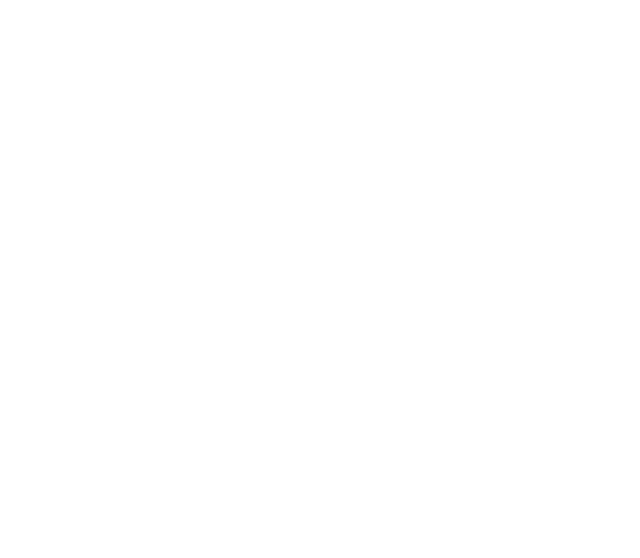
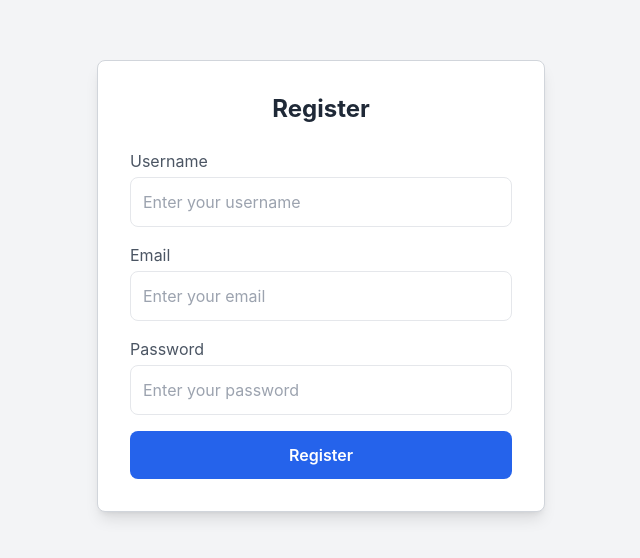
Before and after one commit to Shuhei-Shibahara/Tennis-Journal, a React (Create React App) app in the folder frontend/: page /register in a window 1280 px wide. Before the commit this address had no page. Shown: the part 114-672 px from the top of the page, without its empty margins (319-959 px from the left). Built offline with nearby package versions, Linux system fonts and the light colour scheme.

Commit message:
register and login components created

```diff
--- a/frontend/src/App.tsx
+++ b/frontend/src/App.tsx
@@ -1,13 +1,18 @@
 import React from 'react';
 import { BrowserRouter as Router, Route, Routes } from 'react-router-dom';
 import Home from './components/Home';
+import Register from './components/Register';
+import Login from './components/Login';
+import './index.css';
+
 
 const App: React.FC = () => {
   return (
     <Router>
       <Routes>
         <Route path="/" element={<Home />} />
-        {/* Add more routes as needed */}
+        <Route path="/register" element={<Register />} />
+        <Route path="/login" element={<Login />} />
       </Routes>
     </Router>
   );
--- /dev/null
+++ b/frontend/src/components/Login.tsx
@@ -0,0 +1,52 @@
+import React from 'react';
+import { useForm } from 'react-hook-form';
+import axios from 'axios';
+
+interface LoginFormData {
+  email: string;
+  password: string;
+}
+
+const Login: React.FC = () => {
+  const { register, handleSubmit, formState: { errors } } = useForm<LoginFormData>();
+
+  const onSubmit = async (data: LoginFormData) => {
+    try {
+      const response = await axios.post('http://localhost:5000/api/auth/login', data); // Replace with your backend URL
+      console.log('User logged in:', response.data);
+      // Store the JWT token in localStorage or state
+      localStorage.setItem('token', response.data.token);
+    } catch (error) {
+      console.error('Login error:', error);
+    }
+  };
+
+  return (
+    <div className="flex items-center justify-center h-screen">
+      <form onSubmit={handleSubmit(onSubmit)} className="p-4 bg-white shadow-md rounded-md">
+        <h2 className="text-2xl mb-4">Login</h2>
+        <div className="mb-2">
+          <label>Email</label>
+          <input
+            type="email"
+            {...register('email', { required: true })}
+            className="border p-2 w-full"
+          />
+          {errors.email && <p className="text-red-500">Email is required</p>}
+        </div>
+        <div className="mb-2">
+          <label>Password</label>
+          <input
+            type="password"
+            {...register('password', { required: true })}
+            className="border p-2 w-full"
+          />
+          {errors.password && <p className="text-red-500">Password is required</p>}
+        </div>
+        <button type="submit" className="bg-blue-500 text-white p-2 mt-2">Login</button>
+      </form>
+    </div>
+  );
+};
+
+export default Login;
--- /dev/null
+++ b/frontend/src/components/Register.tsx
@@ -0,0 +1,74 @@
+import React from 'react';
+import { useForm } from 'react-hook-form';
+import axios from 'axios';
+
+interface RegisterFormData {
+  username: string;
+  email: string;
+  password: string;
+}
+
+const Register: React.FC = () => {
+  const { register, handleSubmit, formState: { errors } } = useForm<RegisterFormData>();
+
+  const onSubmit = async (data: RegisterFormData) => {
+    try {
+      const response = await axios.post('http://localhost:5000/api/auth/register', data); // Replace with your backend URL
+      console.log('User registered:', response.data);
+    } catch (error) {
+      console.error('Registration error:', error);
+    }
+  };
+
+  return (
+    <div className="flex items-center justify-center min-h-screen bg-gray-100">
+      <form
+        onSubmit={handleSubmit(onSubmit)}
+        className="w-full max-w-md p-8 space-y-4 bg-white shadow-lg rounded-lg border border-gray-300"
+      >
+        <h2 className="text-2xl font-bold text-center text-gray-800 mb-6">Register</h2>
+
+        <div className="mb-4">
+          <label className="block mb-1 text-gray-600">Username</label>
+          <input
+            {...register('username', { required: true })}
+            className="w-full p-3 border rounded-lg focus:outline-none focus:ring-2 focus:ring-blue-500"
+            placeholder="Enter your username"
+          />
+          {errors.username && <p className="text-red-500 text-sm">Username is required</p>}
+        </div>
+
+        <div className="mb-4">
+          <label className="block mb-1 text-gray-600">Email</label>
+          <input
+            type="email"
+            {...register('email', { required: true })}
+            className="w-full p-3 border rounded-lg focus:outline-none focus:ring-2 focus:ring-blue-500"
+            placeholder="Enter your email"
+          />
+          {errors.email && <p className="text-red-500 text-sm">Email is required</p>}
+        </div>
+
+        <div className="mb-6">
+          <label className="block mb-1 text-gray-600">Password</label>
+          <input
+            type="password"
+            {...register('password', { required: true })}
+            className="w-full p-3 border rounded-lg focus:outline-none focus:ring-2 focus:ring-blue-500"
+            placeholder="Enter your password"
+          />
+          {errors.password && <p className="text-red-500 text-sm">Password is required</p>}
+        </div>
+
+        <button
+          type="submit"
+          className="w-full p-3 bg-blue-600 text-white font-semibold rounded-lg hover:bg-blue-700 focus:outline-none focus:ring-2 focus:ring-blue-500"
+        >
+          Register
+        </button>
+      </form>
+    </div>
+  );
+};
+
+export default Register;
--- a/frontend/tailwind.config.js
+++ b/frontend/tailwind.config.js
@@ -1,8 +1,9 @@
-/** @type {import('tailwindcss').Config} */
 module.exports = {
-  content: [],
+  content: [
+    './src/**/*.{js,jsx,ts,tsx}',
+  ],
   theme: {
     extend: {},
   },
   plugins: [],
-}
+};
```
